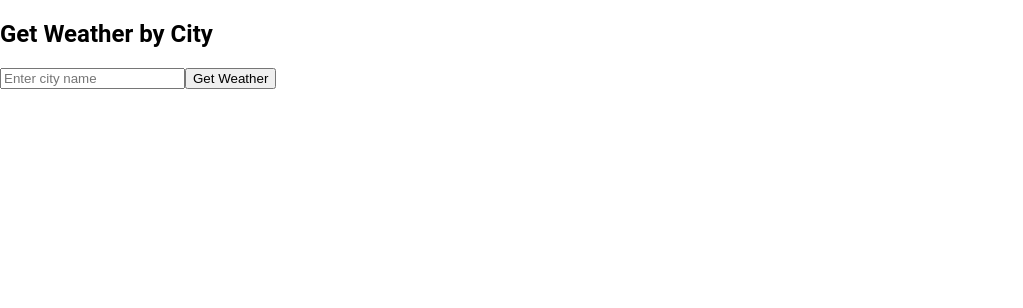
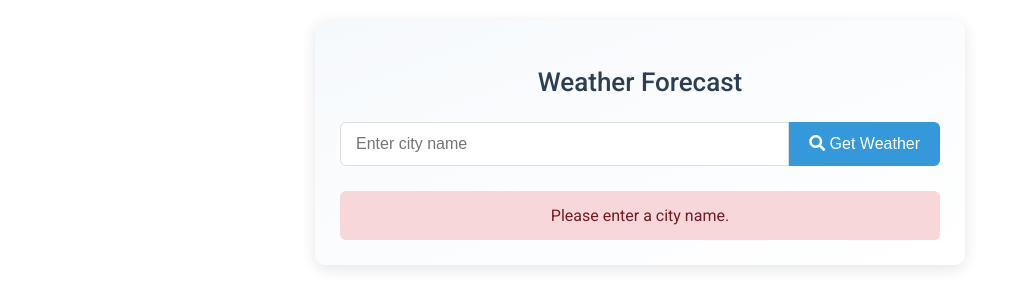
Before and after one commit to FilipeanSilva/Weather, an Angular app in the folder Angular/: page / in a window 1280 px wide. Both pictures are taken after a click on the button "Get Weather". Shown: the top 308 px of the page, without its empty margins (0-1023 px from the left). Built offline with nearby package versions, Linux system fonts and the light colour scheme.

Commit message:
feat: Improved FE

```diff
--- a/Angular/src/app/weather.component.css
+++ b/Angular/src/app/weather.component.css
@@ -0,0 +1,203 @@
+/* Add these styles to your component's CSS file */
+
+@import url('https://fonts.googleapis.com/css2?family=Roboto:wght@300;400;500&display=swap');
+@import url('https://cdnjs.cloudflare.com/ajax/libs/font-awesome/5.15.4/css/all.min.css');
+
+.weather-container {
+  display: flex;
+  justify-content: center;
+  padding: 20px;
+  font-family: 'Roboto', sans-serif;
+}
+
+.weather-card {
+  width: 100%;
+  max-width: 600px;
+  border-radius: 10px;
+  box-shadow: 0 4px 15px rgba(0, 0, 0, 0.1);
+  padding: 25px;
+  background: linear-gradient(to bottom right, #f6f9fc, #ffffff);
+}
+
+.weather-title {
+  color: #2c3e50;
+  text-align: center;
+  margin-bottom: 25px;
+  font-weight: 500;
+  font-size: 26px;
+}
+
+.search-container {
+  display: flex;
+  margin-bottom: 25px;
+}
+
+.search-input {
+  flex: 1;
+  padding: 12px 15px;
+  border: 1px solid #ddd;
+  border-radius: 6px 0 0 6px;
+  font-size: 16px;
+  outline: none;
+  transition: border-color 0.3s;
+}
+
+.search-input:focus {
+  border-color: #3498db;
+}
+
+.search-button {
+  padding: 12px 20px;
+  background-color: #3498db;
+  color: white;
+  border: none;
+  border-radius: 0 6px 6px 0;
+  cursor: pointer;
+  font-size: 16px;
+  transition: background-color 0.3s;
+}
+
+.search-button:hover {
+  background-color: #2980b9;
+}
+
+.weather-results {
+  background-color: #ffffff;
+  border-radius: 8px;
+  padding: 20px;
+  box-shadow: 0 2px 10px rgba(0, 0, 0, 0.05);
+}
+
+.weather-header {
+  display: flex;
+  justify-content: space-between;
+  align-items: center;
+  margin-bottom: 20px;
+  border-bottom: 1px solid #f0f0f0;
+  padding-bottom: 15px;
+}
+
+.weather-header h3 {
+  margin: 0;
+  font-size: 22px;
+  color: #2c3e50;
+}
+
+.date {
+  color: #7f8c8d;
+  font-size: 14px;
+}
+
+.weather-info {
+  display: flex;
+  flex-direction: column;
+  gap: 20px;
+}
+
+.weather-primary {
+  display: flex;
+  align-items: center;
+  justify-content: space-between;
+}
+
+.temperature {
+  font-size: 48px;
+  font-weight: 300;
+  color: #2c3e50;
+}
+
+.conditions {
+  display: flex;
+  flex-direction: column;
+  align-items: center;
+  color: #7f8c8d;
+}
+
+.conditions i {
+  font-size: 36px;
+  margin-bottom: 5px;
+  color: #f39c12;
+}
+
+.weather-details {
+  display: grid;
+  grid-template-columns: repeat(auto-fit, minmax(150px, 1fr));
+  gap: 15px;
+  margin-top: 20px;
+}
+
+.detail-item {
+  display: flex;
+  flex-direction: column;
+  padding: 10px;
+  background-color: #f8f9fa;
+  border-radius: 6px;
+}
+
+.detail-label {
+  font-size: 14px;
+  color: #7f8c8d;
+  margin-bottom: 5px;
+}
+
+.detail-value {
+  font-size: 18px;
+  color: #2c3e50;
+  font-weight: 500;
+}
+
+.weather-advanced {
+  margin-top: 25px;
+  text-align: center;
+}
+
+.toggle-button {
+  background-color: transparent;
+  border: 1px solid #ddd;
+  padding: 8px 15px;
+  border-radius: 4px;
+  color: #7f8c8d;
+  cursor: pointer;
+  transition: all 0.3s;
+}
+
+.toggle-button:hover {
+  background-color: #f8f9fa;
+  border-color: #bdc3c7;
+}
+
+.advanced-data {
+  margin-top: 15px;
+  background-color: #f8f9fa;
+  padding: 15px;
+  border-radius: 6px;
+  text-align: left;
+  overflow-x: auto;
+}
+
+.advanced-data pre {
+  margin: 0;
+  color: #34495e;
+  font-size: 14px;
+}
+
+.error-message {
+  margin-top: 20px;
+  padding: 15px;
+  background-color: #f8d7da;
+  color: #721c24;
+  border-radius: 6px;
+  text-align: center;
+}
+
+@media (max-width: 600px) {
+  .weather-primary {
+    flex-direction: column;
+    text-align: center;
+    gap: 10px;
+  }
+
+  .weather-details {
+    grid-template-columns: 1fr;
+  }
+}
--- a/Angular/src/app/weather.component.html
+++ b/Angular/src/app/weather.component.html
@@ -1,14 +1,64 @@
-<div class="container">
-  <h2>Get Weather by City</h2>
+<div class="weather-container">
+  <div class="weather-card">
+    <h2 class="weather-title">Weather Forecast</h2>
 
-  <input type="text" [(ngModel)]="cityName" placeholder="Enter city name" />
-  <button (click)="getWeather()">Get Weather</button>
+    <div class="search-container">
+      <input
+        type="text"
+        [(ngModel)]="cityName"
+        placeholder="Enter city name"
+        class="search-input"
+        (keyup.enter)="getWeather()" />
+      <button (click)="getWeather()" class="search-button">
+        <i class="fas fa-search"></i> Get Weather
+      </button>
+    </div>
 
-  <div *ngIf="weatherData">
-    <h3>Weather Data</h3>
-    <p>Temperature: {{ weatherData.current_weather.temperature }}°C</p>
-    <p>Wind Speed: {{ weatherData.current_weather.windspeed }} km/h</p>
+    <div *ngIf="weatherData" class="weather-results">
+      <div class="weather-header">
+        <h3>{{ currentCity }}</h3>
+        <span class="date">{{ today | date:'fullDate' }}</span>
+      </div>
 
-    <pre>{{ weatherData | json }}</pre>
+      <div class="weather-info">
+        <div class="weather-primary">
+          <div class="temperature">
+            {{ weatherData.current_weather.temperature }}°C
+          </div>
+          <div class="conditions" *ngIf="weatherData.current_weather.weathercode">
+            <i [ngClass]="getWeatherIcon(weatherData.current_weather.weathercode)"></i>
+            {{ getWeatherDescription(weatherData.current_weather.weathercode) }}
+          </div>
+        </div>
+
+        <div class="weather-details">
+          <div class="detail-item">
+            <span class="detail-label">Wind Speed</span>
+            <span class="detail-value">{{ weatherData.current_weather.windspeed }} km/h</span>
+          </div>
+          <div class="detail-item" *ngIf="weatherData.current_weather.winddirection">
+            <span class="detail-label">Wind Direction</span>
+            <span class="detail-value">{{ getWindDirection(weatherData.current_weather.winddirection) }}</span>
+          </div>albufeira
+          <div class="detail-item" *ngIf="weatherData.current_weather.humidity">
+            <span class="detail-label">Humidity</span>
+            <span class="detail-value">{{ weatherData.current_weather.humidity }}%</span>
+          </div>
+        </div>
+      </div>
+
+      <div class="weather-advanced">
+        <button (click)="showAdvanced = !showAdvanced" class="toggle-button">
+          {{ showAdvanced ? 'Hide' : 'Show' }} Advanced Data
+        </button>
+        <div *ngIf="showAdvanced" class="advanced-data">
+          <pre>{{ weatherData | json }}</pre>
+        </div>
+      </div>
+    </div>
+
+    <div *ngIf="errorMessage" class="error-message">
+      {{ errorMessage }}
+    </div>
   </div>
 </div>
--- a/Angular/src/app/weather.component.ts
+++ b/Angular/src/app/weather.component.ts
@@ -14,19 +14,90 @@ import { WeatherService } from './weather.service';
 })
 export class WeatherComponent {
   cityName: string = '';
+  currentCity: string = ''; // New property to store the city name of current weather data
   weatherData: any;
+  today = new Date();
+  showAdvanced = false;
+  errorMessage: string | null = null;
 
   constructor(private weatherService: WeatherService) {}
 
   getWeather(): void {
     if (!this.cityName.trim()) {
-      alert('Please enter a city name.');
+      this.errorMessage = 'Please enter a city name.';
       return;
     }
 
+    this.errorMessage = null;
     this.weatherService.getWeatherByCity(this.cityName).subscribe({
-      next: data => this.weatherData = data,
-      error: error => alert('Error fetching weather data.')
+      next: data => {
+        this.weatherData = data;
+        this.currentCity = this.cityName; // Only update currentCity after successful API call
+      },
+      error: error => this.errorMessage = 'Error fetching weather data. Please check the city name and try again.'
     });
   }
+
+  getWeatherIcon(weatherCode: number): string {
+    // Map weather codes to Font Awesome icons
+    const iconMap: {[key: number]: string} = {
+      0: 'fas fa-sun', // Clear sky
+      1: 'fas fa-cloud-sun', // Mainly clear
+      2: 'fas fa-cloud-sun', // Partly cloudy
+      3: 'fas fa-cloud', // Overcast
+      45: 'fas fa-smog', // Fog
+      48: 'fas fa-smog', // Depositing rime fog
+      51: 'fas fa-cloud-rain', // Light drizzle
+      53: 'fas fa-cloud-rain', // Moderate drizzle
+      55: 'fas fa-cloud-showers-heavy', // Dense drizzle
+      61: 'fas fa-cloud-rain', // Slight rain
+      63: 'fas fa-cloud-rain', // Moderate rain
+      65: 'fas fa-cloud-showers-heavy', // Heavy rain
+      71: 'fas fa-snowflake', // Slight snow
+      73: 'fas fa-snowflake', // Moderate snow
+      75: 'fas fa-snowflake', // Heavy snow
+      80: 'fas fa-cloud-rain', // Slight rain showers
+      81: 'fas fa-cloud-showers-heavy', // Moderate rain showers
+      82: 'fas fa-cloud-showers-heavy', // Violent rain showers
+      95: 'fas fa-bolt', // Thunderstorm
+      96: 'fas fa-bolt', // Thunderstorm with slight hail
+      99: 'fas fa-bolt', // Thunderstorm with heavy hail
+    };
+
+    return iconMap[weatherCode] || 'fas fa-question';
+  }
+
+  getWeatherDescription(weatherCode: number): string {
+    const descriptions: {[key: number]: string} = {
+      0: 'Clear Sky',
+      1: 'Mainly Clear',
+      2: 'Partly Cloudy',
+      3: 'Overcast',
+      45: 'Foggy',
+      48: 'Rime Fog',
+      51: 'Light Drizzle',
+      53: 'Moderate Drizzle',
+      55: 'Dense Drizzle',
+      61: 'Slight Rain',
+      63: 'Moderate Rain',
+      65: 'Heavy Rain',
+      71: 'Light Snow',
+      73: 'Moderate Snow',
+      75: 'Heavy Snow',
+      80: 'Rain Showers',
+      81: 'Moderate Showers',
+      82: 'Violent Showers',
+      95: 'Thunderstorm',
+      96: 'Thunderstorm with Hail',
+      99: 'Severe Thunderstorm',
+    };
+
+    return descriptions[weatherCode] || 'Unknown';
+  }
+
+  getWindDirection(degrees: number): string {
+    const directions = ['N', 'NE', 'E', 'SE', 'S', 'SW', 'W', 'NW'];
+    const index = Math.round(degrees / 45) % 8;
+    return directions[index];
+  }
 }
```
Also changed, not shown: 1 other file (tests, documents, lock files or other folders).
